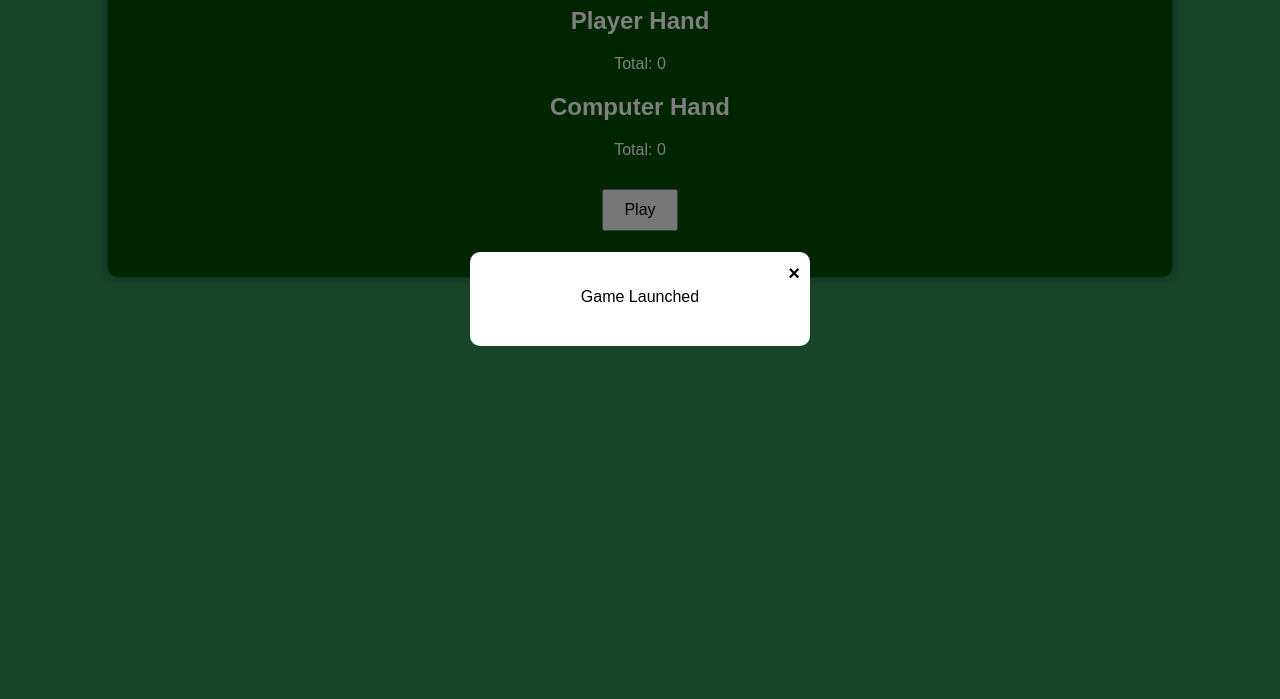
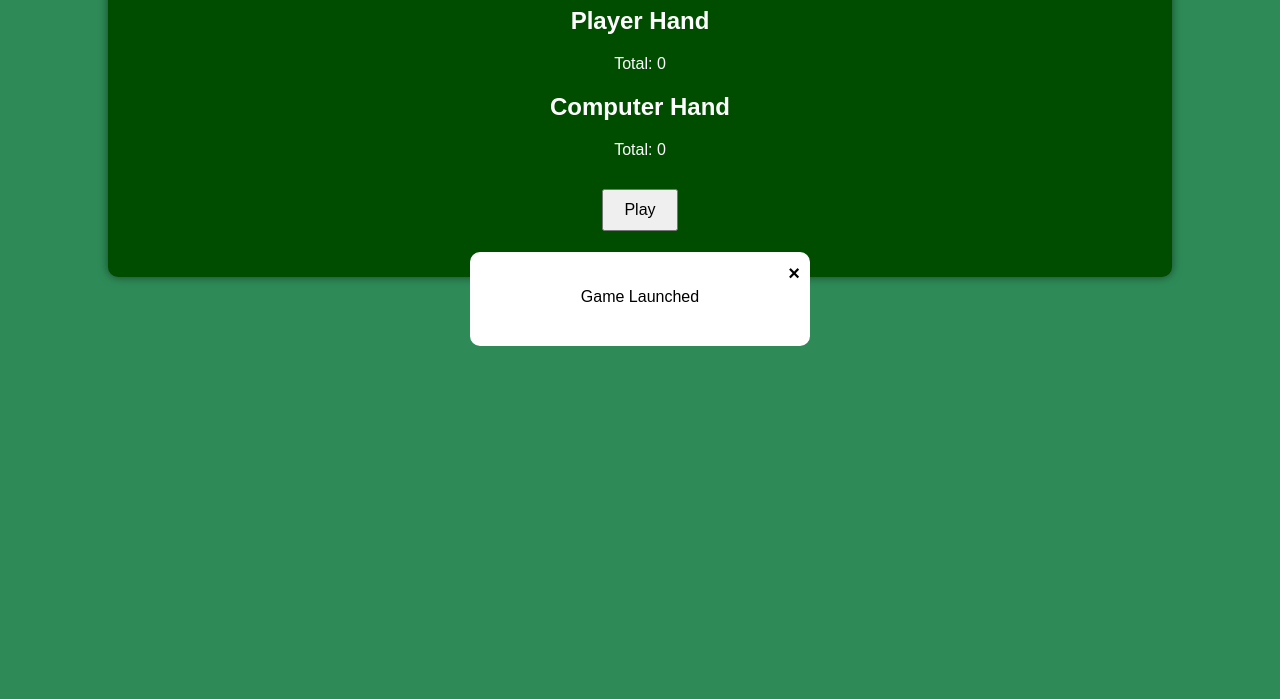
Before and after one commit to kbdunn07/BlackJackTest, a plain HTML site: page index.html in a window 1280 px wide. Shown: the part 101-800 px from the top of the page. Drawn offline with Linux system fonts and the light colour scheme.

Commit message:
added opacity

```diff
--- a/style.css
+++ b/style.css
@@ -37,11 +37,11 @@ button {
 #result-modal {
     display: none;
     position: fixed;
-    top: 0;
-    left: 0;
+    top: 0px;
+    left: 0%;
     width: 100%;
     height: 100%;
-    background-color: rgba(0, 0, 0, 0.5); /* Semi-transparent background */
+    background-color: rgba(0, 0, 0, 0); /* Semi-transparent background */
     z-index: 1000; /* Ensure it's above other content */
     justify-content: center;
     align-items: center;
```
